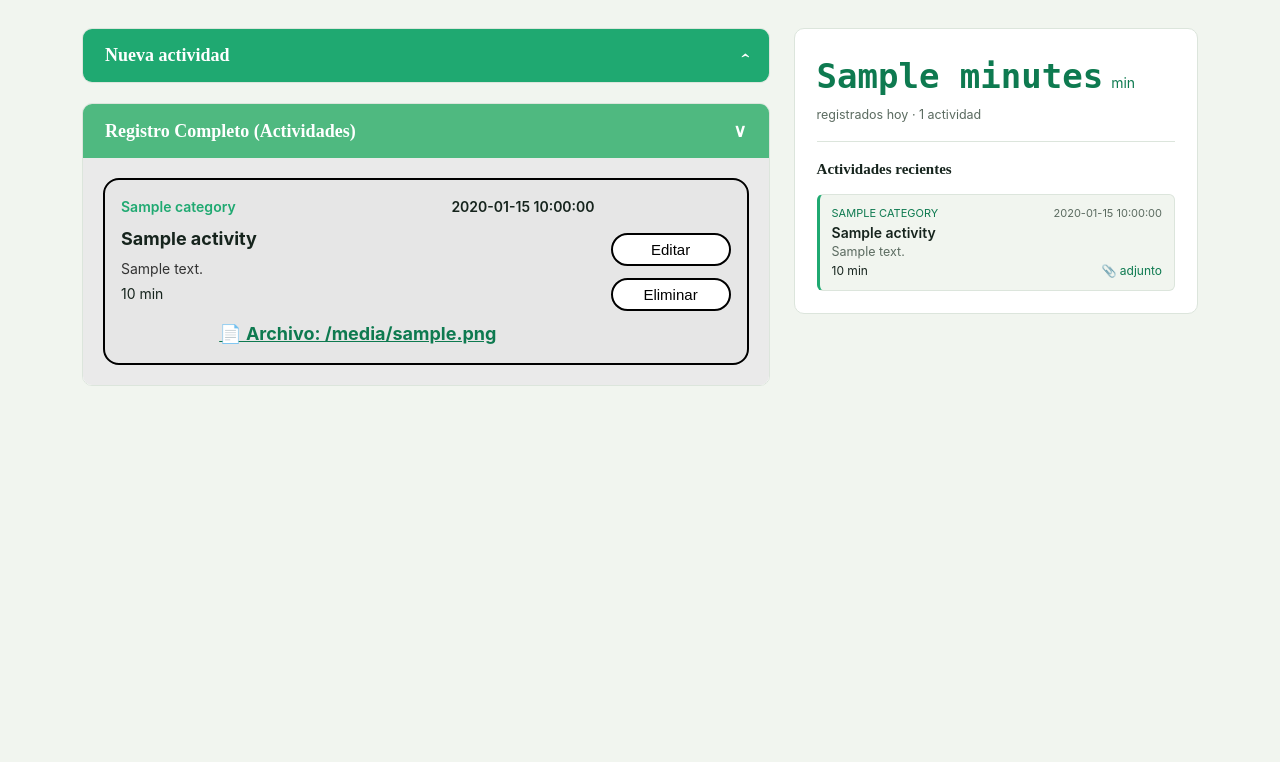
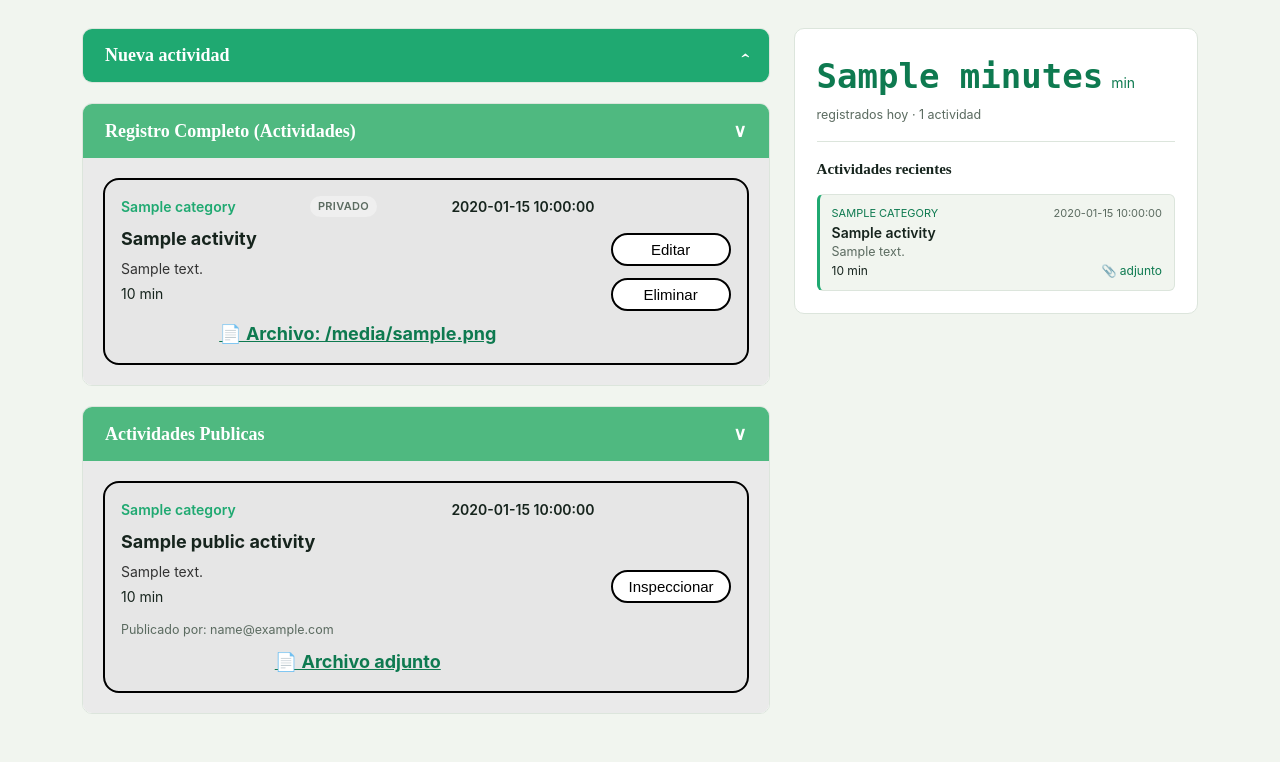
Before and after one commit to Shock007/Aplicativo-para-llevar-registro-de-actividades, a Flask app: template templates/index.html in a window 1280 px wide. Shown: the part 79-841 px from the top of the page. Before the commit the page ends 465 px from the top, so only its background shows below. Run offline with Flask 3, Linux system fonts and the light colour scheme; the template is opened without the code that fills it: most values are stand-ins (such as "Sample title", 1, 10 or a date in 2020).

Commit message:
Implementación de actividades publicas

```diff
--- a/app.py
+++ b/app.py
@@ -100,6 +100,7 @@ def index():
         "index.html",
         activities=activities[:8],
         all_activities=activities,
+        public_activities=db.list_public(),
         categories=CATEGORIES,
         today=date.today().isoformat(),
         stats=_today_stats(activities),
@@ -119,6 +120,7 @@ def create_activity():
                 int(request.form["duration_minutes"]) if request.form.get("duration_minutes") else None
             ),
             "attachment_path": attachment_path,
+            "is_public": request.form.get("visibility") == "publico",
         }
         activity_date = request.form.get("activity_date")
         if activity_date:
@@ -145,6 +147,7 @@ def edit_activity(activity_id):
             "category": request.form.get("category") or None,
             "duration_minutes": int(request.form["duration_minutes"]) if request.form.get("duration_minutes") else None,
             "activity_date": request.form.get("activity_date"),
+            "is_public": request.form.get("visibility") == "publico",
         }
         if attachment_path:
             fields["attachment_path"] = attachment_path
--- a/models.py
+++ b/models.py
@@ -68,6 +68,7 @@ class Activity:
     activity_date: str = field(default_factory=lambda: date.today().isoformat())
     duration_minutes: Optional[int] = None
     attachment_path: Optional[str] = None
+    is_public: bool = False
     id: Optional[int] = None
     created_at: Optional[str] = None
     updated_at: Optional[str] = None
@@ -102,7 +103,8 @@ class Activity:
     def from_row(cls, row: tuple) -> "Activity":
         """Construye una Activity a partir de una fila de SQLite (SELECT * ...)."""
         (id_, title, description, category, activity_date,
-         duration_minutes, attachment_path, created_at, updated_at, user_id) = row
+         duration_minutes, attachment_path, created_at, updated_at, user_id,
+         is_public) = row
         obj = cls(
             title=title,
             description=description,
@@ -111,6 +113,7 @@ class Activity:
             duration_minutes=duration_minutes,
             attachment_path=attachment_path,
             user_id=user_id,
+            is_public=bool(is_public),
         )
         obj.id = id_
         obj.created_at = created_at
--- a/static/css/styles.css
+++ b/static/css/styles.css
@@ -233,8 +233,47 @@ input:focus, select:focus, textarea:focus {
 
 .form-actions {
   display: flex;
-  justify-content: flex-end;
+  align-items: flex-end;
+  justify-content: space-between;
   gap: 10px;
+}
+
+.form-actions-buttons {
+  display: flex;
+  gap: 10px;
+}
+
+.visibility-field {
+  min-width: 140px;
+}
+
+.visibility-field select {
+  width: 100%;
+}
+
+.visibility-badge {
+  font-size: 11px;
+  font-weight: 600;
+  text-transform: uppercase;
+  letter-spacing: 0.03em;
+  padding: 2px 8px;
+  border-radius: 999px;
+}
+
+.visibility-badge.is-public {
+  background: var(--accent-soft);
+  color: var(--accent-deep);
+}
+
+.visibility-badge.is-private {
+  background: #EFEFEF;
+  color: var(--muted);
+}
+
+.card-author {
+  font-size: 12.5px;
+  color: var(--muted);
+  margin-top: 2px;
 }
 
 .btn {
@@ -410,4 +449,5 @@ input:focus, select:focus, textarea:focus {
   flex-direction: column;
   gap: 16px;
 }
-.modal-actions { display: flex; justify-content: flex-end; gap: 10px; margin-top: 10px; }
+.modal-actions { display: flex; align-items: center; justify-content: flex-end; gap: 10px; margin-top: 10px; }
+.modal-actions .visibility-field { margin-right: auto; min-width: 120px; }
--- a/static/js/app.js
+++ b/static/js/app.js
@@ -19,6 +19,18 @@ if (registryToggle && registryBody) {
     const expanded = registryToggle.getAttribute("aria-expanded") === "true";
     registryToggle.setAttribute("aria-expanded", String(!expanded));
     registryBody.style.display = expanded ? "none" : "block";
+  });
+}
+
+// Colapsar / expandir el panel "Actividades Publicas"
+const publicToggle = document.getElementById("publicToggle");
+const publicBody = document.getElementById("publicBody");
+
+if (publicToggle && publicBody) {
+  publicToggle.addEventListener("click", () => {
+    const expanded = publicToggle.getAttribute("aria-expanded") === "true";
+    publicToggle.setAttribute("aria-expanded", String(!expanded));
+    publicBody.style.display = expanded ? "none" : "block";
   });
 }
 
@@ -67,7 +79,7 @@ if (dropzone && fileInput) {
 }
 
 // Control de Modales (Editar / Eliminar)
-function openEditModal(id, title, category, date, duration, description) {
+function openEditModal(id, title, category, date, duration, description, visibility) {
   const modal = document.getElementById("editModal");
   const form = document.getElementById("editForm");
 
@@ -77,6 +89,20 @@ function openEditModal(id, title, category, date, duration, description) {
   document.getElementById("edit_date").value = date;
   document.getElementById("edit_duration").value = duration;
   document.getElementById("edit_description").value = description;
+  document.getElementById("edit_visibility").value = visibility || "privado";
+
+  modal.classList.add("active");
+}
+
+function openInspectModal(title, category, date, duration, description, author) {
+  const modal = document.getElementById("inspectModal");
+
+  document.getElementById("inspectTitle").textContent = title;
+  document.getElementById("inspectCategory").textContent = category;
+  document.getElementById("inspectDate").textContent = date;
+  document.getElementById("inspectDuration").textContent = duration;
+  document.getElementById("inspectDescription").textContent = description;
+  document.getElementById("inspectAuthor").textContent = author;
 
   modal.classList.add("active");
 }
--- a/templates/index.html
+++ b/templates/index.html
@@ -82,8 +82,17 @@
           </div>
 
           <div class="form-actions">
-            <button type="reset" class="btn btn-ghost">Limpiar</button>
-            <button type="submit" class="btn btn-primary">Guardar actividad</button>
+            <div class="field visibility-field">
+              <label for="visibility">Visibilidad</label>
+              <select id="visibility" name="visibility">
+                <option value="privado">Privado</option>
+                <option value="publico">Público</option>
+              </select>
+            </div>
+            <div class="form-actions-buttons">
+              <button type="reset" class="btn btn-ghost">Limpiar</button>
+              <button type="submit" class="btn btn-primary">Guardar actividad</button>
+            </div>
           </div>
         </form>
       </div>
@@ -103,6 +112,9 @@
                   <div class="card-content">
                     <div class="card-meta">
                       <span class="card-category">{{ a.category or 'Sin categoría' }}</span>
+                      <span class="visibility-badge {{ 'is-public' if a.is_public else 'is-private' }}">
+                        {{ 'Público' if a.is_public else 'Privado' }}
+                      </span>
                       <span class="card-date">{{ a.activity_date }}</span>
                     </div>
 
@@ -129,7 +141,8 @@
                           data-date="{{ a.activity_date|e }}"
                           data-duration="{{ a.duration_minutes if a.duration_minutes is not none else '' }}"
                           data-description="{{ (a.description or '')|e }}"
-                          onclick="openEditModal(this.dataset.id, this.dataset.title, this.dataset.category, this.dataset.date, this.dataset.duration, this.dataset.description)">
+                          data-visibility="{{ 'publico' if a.is_public else 'privado' }}"
+                          onclick="openEditModal(this.dataset.id, this.dataset.title, this.dataset.category, this.dataset.date, this.dataset.duration, this.dataset.description, this.dataset.visibility)">
                       Editar
                     </button>
                     <button type="button" class="btn-action delete-btn" onclick="openDeleteModal('{{ a.id }}', '{{ a.title|escape }}')">
@@ -141,6 +154,59 @@
             </div>
           {% else %}
             <div class="empty-registry">No hay actividades registradas en el historial.</div>
+          {% endif %}
+        </div>
+      </div>
+
+      <!-- PANEL 3: ACTIVIDADES PÚBLICAS -->
+      <div class="panel full-registry-panel">
+        <button type="button" class="panel-header accordion-header" id="publicToggle" aria-expanded="true">
+          <span>Actividades Publicas</span>
+          <span class="chevron">∨</span>
+        </button>
+
+        <div class="registry-body" id="publicBody">
+          {% if public_activities %}
+            <div class="full-activity-list">
+              {% for a in public_activities %}
+                <div class="registry-card">
+                  <div class="card-content">
+                    <div class="card-meta">
+                      <span class="card-category">{{ a.category or 'Sin categoría' }}</span>
+                      <span class="card-date">{{ a.activity_date }}</span>
+                    </div>
+
+                    <h4 class="card-title">{{ a.title }}</h4>
+                    <p class="card-desc">{{ a.description or 'Sin mensaje / descripción' }}</p>
+                    <div class="card-duration">{{ a.duration_minutes if a.duration_minutes is not none else '0' }} min</div>
+                    <div class="card-author">Publicado por: {{ a.author_email }}</div>
+
+                    <div class="card-attachment-slot">
+                      {% if a.attachment_path %}
+                        <span class="attachment-box has-file">📄 Archivo adjunto</span>
+                      {% else %}
+                        <div class="attachment-box empty">Sin Archivo adjunto</div>
+                      {% endif %}
+                    </div>
+                  </div>
+
+                  <div class="card-actions">
+                    <button type="button" class="btn-action inspect-btn"
+                      data-title="{{ a.title|e }}"
+                      data-category="{{ (a.category or 'Sin categoría')|e }}"
+                      data-date="{{ a.activity_date|e }}"
+                      data-duration="{{ a.duration_minutes if a.duration_minutes is not none else '0' }}"
+                      data-description="{{ (a.description or 'Sin mensaje / descripción')|e }}"
+                      data-author="{{ a.author_email|e }}"
+                      onclick="openInspectModal(this.dataset.title, this.dataset.category, this.dataset.date, this.dataset.duration, this.dataset.description, this.dataset.author)">
+                      Inspeccionar
+                    </button>
+                  </div>
+                </div>
+              {% endfor %}
+            </div>
+          {% else %}
+            <div class="empty-registry">Todavía no hay actividades públicas.</div>
           {% endif %}
         </div>
       </div>
@@ -220,10 +286,32 @@
           <input type="file" name="attachment">
         </div>
         <div class="modal-actions">
+          <div class="field visibility-field">
+            <label for="edit_visibility">Visibilidad</label>
+            <select id="edit_visibility" name="visibility">
+              <option value="privado">Privado</option>
+              <option value="publico">Público</option>
+            </select>
+          </div>
           <button type="button" class="btn btn-ghost" onclick="closeModal('editModal')">Cancelar</button>
           <button type="submit" class="btn btn-primary">Guardar Cambios</button>
         </div>
       </form>
+    </div>
+  </div>
+
+  <!-- MODAL INSPECCIONAR (ACTIVIDAD PÚBLICA, SOLO LECTURA) -->
+  <div class="modal" id="inspectModal">
+    <div class="modal-content">
+      <h3 id="inspectTitle"></h3>
+      <p><strong>Categoría:</strong> <span id="inspectCategory"></span></p>
+      <p><strong>Fecha:</strong> <span id="inspectDate"></span></p>
+      <p><strong>Duración:</strong> <span id="inspectDuration"></span> min</p>
+      <p><strong>Descripción:</strong> <span id="inspectDescription"></span></p>
+      <p><strong>Publicado por:</strong> <span id="inspectAuthor"></span></p>
+      <div class="modal-actions">
+        <button type="button" class="btn btn-ghost" onclick="closeModal('inspectModal')">Cerrar</button>
+      </div>
     </div>
   </div>
 
```
Also changed, not shown: database.py (+29 -4 lines).
